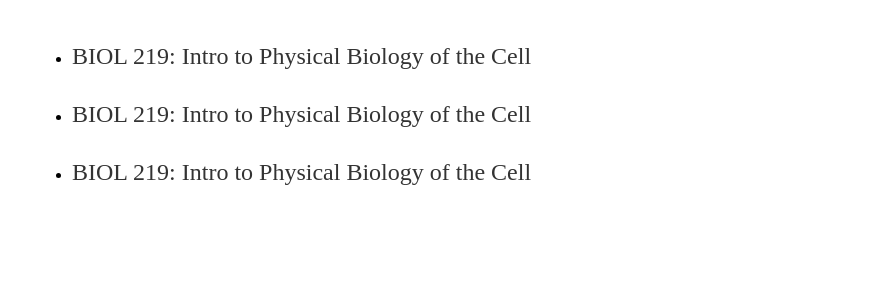
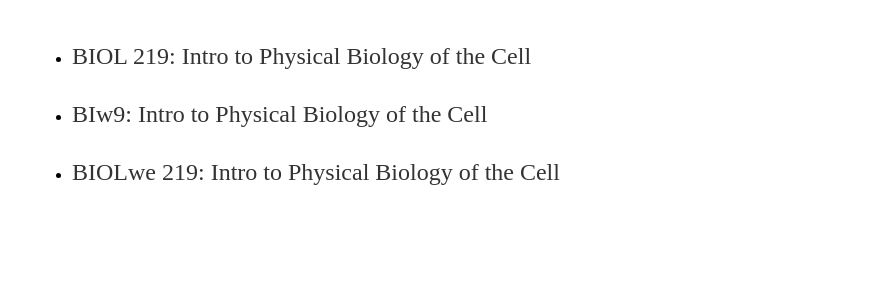
Before and after one commit to yjkweon24/yjkweon24.github.io, a Jekyll site: the page built from coursework/coursework.md, in a window 1280 px wide. Shown: the part 157-453 px from the top of the page, without its empty margins (160-1051 px from the left). Built offline with Jekyll 4.4.1, drawn with Linux system fonts in a browser that asks for light colours; our own code applies the rules of GitHub Pages for plain Markdown files.

Commit message:
trouble shooting

```diff
--- a/coursework/coursework.md
+++ b/coursework/coursework.md
@@ -3,9 +3,9 @@
 
 * BIOL 219: Intro to Physical Biology of the Cell
 
-* BIOL 219: Intro to Physical Biology of the Cell
+* BIw9: Intro to Physical Biology of the Cell
 
-* BIOL 219: Intro to Physical Biology of the Cell
+* BIOLwe 219: Intro to Physical Biology of the Cell
 
 <br>
 
```
